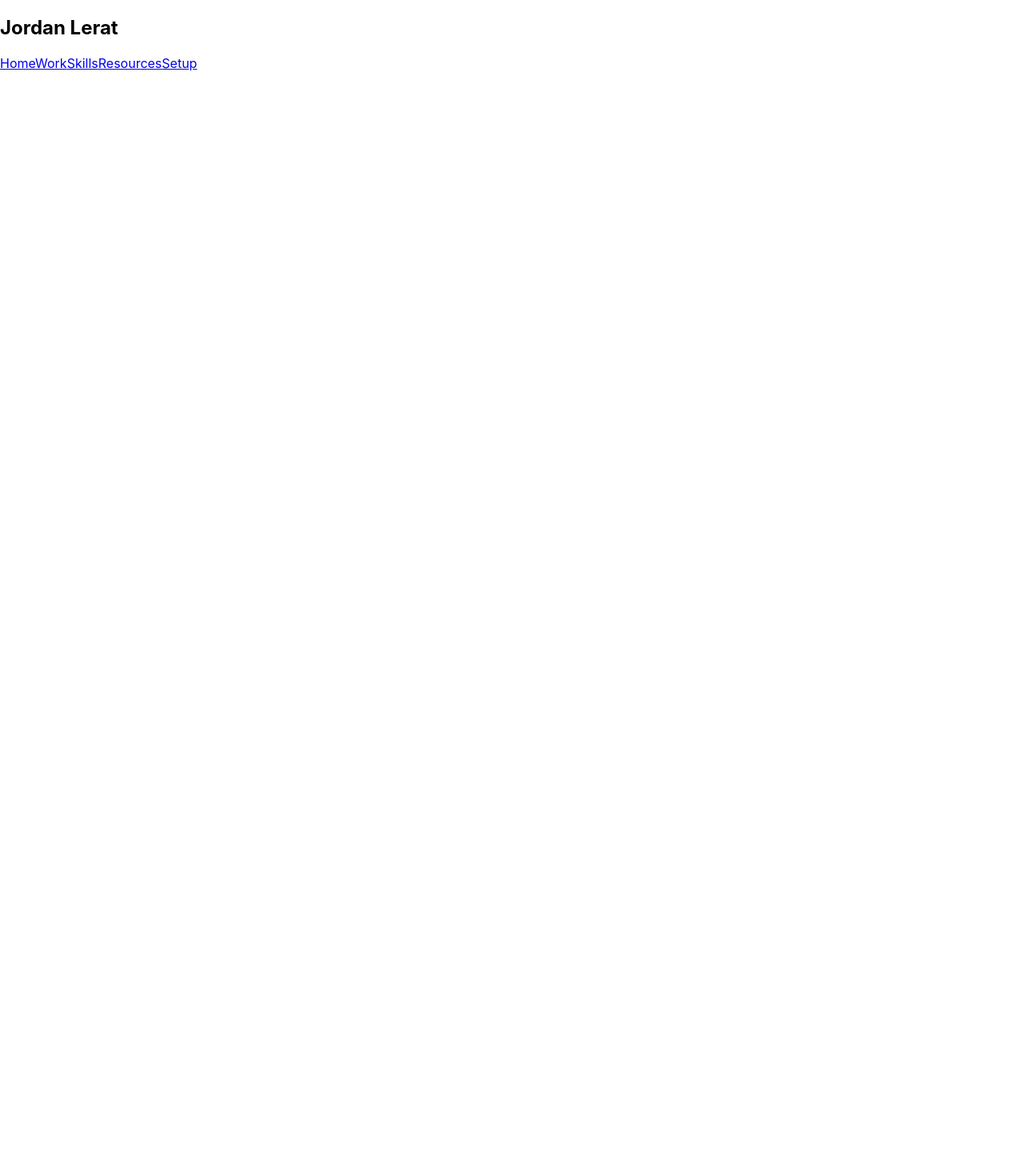
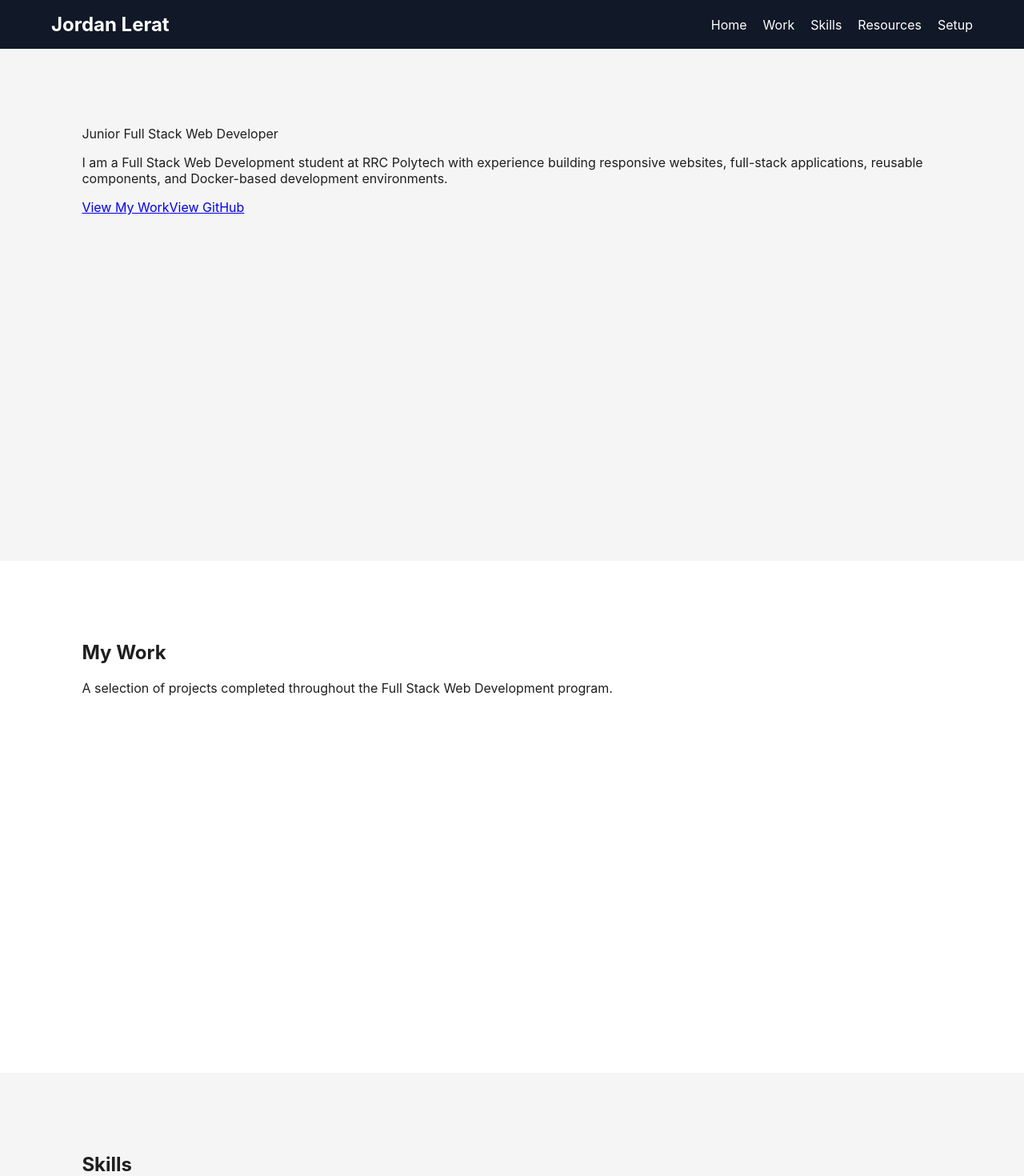
Before and after one commit to Nyles-Ler/coding-assignment-14-portfolio, a React (Create React App) app: page / in a window 1280 px wide. Shown: the top 1470 px of the page at 80% size. Before the commit the page ends 800 px from the top, so only its background shows below. Built offline with nearby package versions, Linux system fonts and the light colour scheme.

Commit message:
Completed all sections and basic CSS

```diff
--- a/src/App.css
+++ b/src/App.css
@@ -1,38 +1,69 @@
-.App {
-  text-align: center;
+html {
+  scroll-behavior: smooth;
 }
 
-.App-logo {
-  height: 40vmin;
-  pointer-events: none;
+body {
+  margin: 0;
+  font-family: -apple-system, BlinkMacSystemFont, 'Segoe UI', sans-serif;
+  background-color: #f5f5f5;
+  color: #1f1f1f;
 }
 
-@media (prefers-reduced-motion: no-preference) {
-  .App-logo {
-    animation: App-logo-spin infinite 20s linear;
+nav {
+  display: flex;
+  align-items: center;
+  justify-content: space-between;
+  padding: 1rem 5%;
+  background-color: #111827;
+  color: #ffffff;
+}
+
+nav h1 {
+  margin: 0;
+}
+
+nav div {
+  display: flex;
+  gap: 1.25rem;
+}
+
+nav a {
+  color: #ffffff;
+  text-decoration: none;
+}
+
+nav a:hover {
+  text-decoration: underline;
+}
+
+section {
+  min-height: 60vh;
+  padding: 5rem 8%;
+}
+
+section:nth-child(even) {
+  background-color: #ffffff;
+}
+
+footer {
+  padding: 2rem;
+  text-align: center;
+  background-color: #111827;
+  color: #ffffff;
+}
+
+@media (max-width: 768px) {
+  nav {
+    flex-direction: column;
+    gap: 1rem;
+  }
+
+  nav div {
+    flex-wrap: wrap;
+    justify-content: center;
+  }
+
+  section {
+    padding: 4rem 1.5rem;
   }
 }
-
-.App-header {
-  background-color: #282c34;
-  min-height: 100vh;
-  display: flex;
-  flex-direction: column;
-  align-items: center;
-  justify-content: center;
-  font-size: calc(10px + 2vmin);
-  color: white;
-}
-
-.App-link {
-  color: #61dafb;
-}
-
-@keyframes App-logo-spin {
-  from {
-    transform: rotate(0deg);
-  }
-  to {
-    transform: rotate(360deg);
-  }
-}
--- a/src/App.js
+++ b/src/App.js
@@ -2,11 +2,27 @@ import React from 'react';
 import './App.css';
 
 import Navbar from './sections/Navbar/Navbar';
+import Hero from './sections/Hero/Hero';
+import Work from './sections/Work/Work';
+import Skills from './sections/Skills/Skills';
+import Resources from './sections/Resources/Resources';
+import Setup from './sections/Setup/Setup';
+import Footer from './sections/Footer/Footer';
 
 function App() {
   return (
     <>
       <Navbar />
+
+      <main>
+        <Hero />
+        <Work />
+        <Skills />
+        <Resources />
+        <Setup />
+      </main>
+
+      <Footer />
     </>
   );
 }
--- a/src/sections/Footer/Footer.js
+++ b/src/sections/Footer/Footer.js
@@ -0,0 +1,13 @@
+import React from 'react';
+
+const Footer = () => {
+  return (
+    <footer>
+      <p>
+        © {new Date().getFullYear()} Jordan Lerat. Built with React and Docker.
+      </p>
+    </footer>
+  );
+};
+
+export default Footer;
--- a/src/sections/Hero/Hero.js
+++ b/src/sections/Hero/Hero.js
@@ -0,0 +1,24 @@
+import React from 'react';
+
+const Hero = () => {
+  return (
+    <section id="home">
+      <p>Junior Full Stack Web Developer</p>
+      <p>
+        I am a Full Stack Web Development student at RRC Polytech with
+        experience building responsive websites, full-stack applications,
+        reusable components, and Docker-based development environments.
+      </p>
+
+      <div>
+        <a href="#work">View My Work</a>
+
+        <a href="https://github.com/Nyles-Ler" target="_blank" rel="noreferrer">
+          View GitHub
+        </a>
+      </div>
+    </section>
+  );
+};
+
+export default Hero;
--- a/src/sections/Resources/Resources.js
+++ b/src/sections/Resources/Resources.js
@@ -0,0 +1,16 @@
+import React from 'react';
+
+const Resources = () => {
+  return (
+    <section id="resources">
+      <h2>Resources</h2>
+
+      <p>
+        Documentation and learning resources that support my development
+        process.
+      </p>
+    </section>
+  );
+};
+
+export default Resources;
--- a/src/sections/Setup/Setup.js
+++ b/src/sections/Setup/Setup.js
@@ -0,0 +1,16 @@
+import React from 'react';
+
+const Setup = () => {
+  return (
+    <section id="setup">
+      <h2>Developer Setup</h2>
+
+      <p>
+        The editor, terminal, extensions, and development tools I use when
+        building applications.
+      </p>
+    </section>
+  );
+};
+
+export default Setup;
--- a/src/sections/Skills/Skills.js
+++ b/src/sections/Skills/Skills.js
@@ -0,0 +1,15 @@
+import React from 'react';
+
+const Skills = () => {
+  return (
+    <section id="skills">
+      <h2>Skills</h2>
+
+      <p>
+        Technologies and development tools I have used throughout my program.
+      </p>
+    </section>
+  );
+};
+
+export default Skills;
--- a/src/sections/Work/Work.js
+++ b/src/sections/Work/Work.js
@@ -0,0 +1,16 @@
+import React from 'react';
+
+const Work = () => {
+  return (
+    <section id="work">
+      <h2>My Work</h2>
+
+      <p>
+        A selection of projects completed throughout the Full Stack Web
+        Development program.
+      </p>
+    </section>
+  );
+};
+
+export default Work;
```
